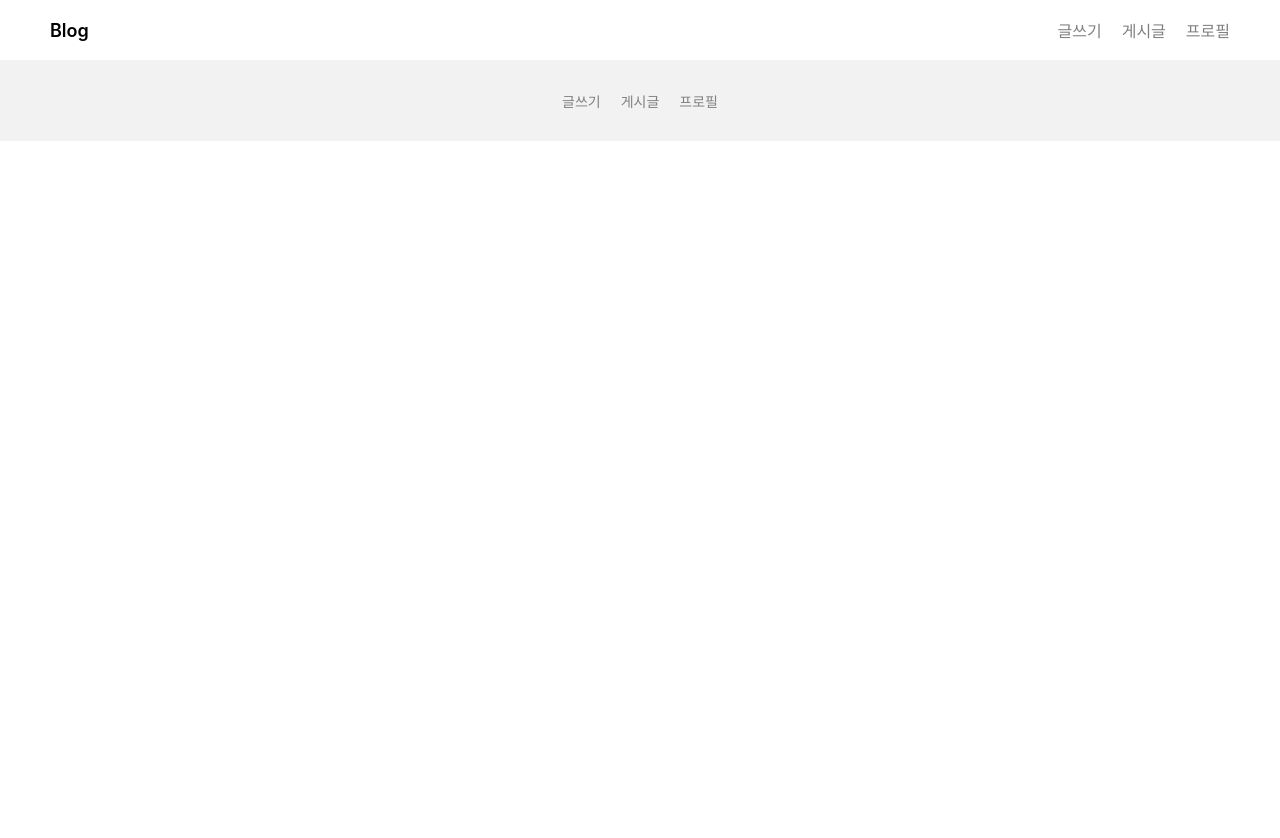
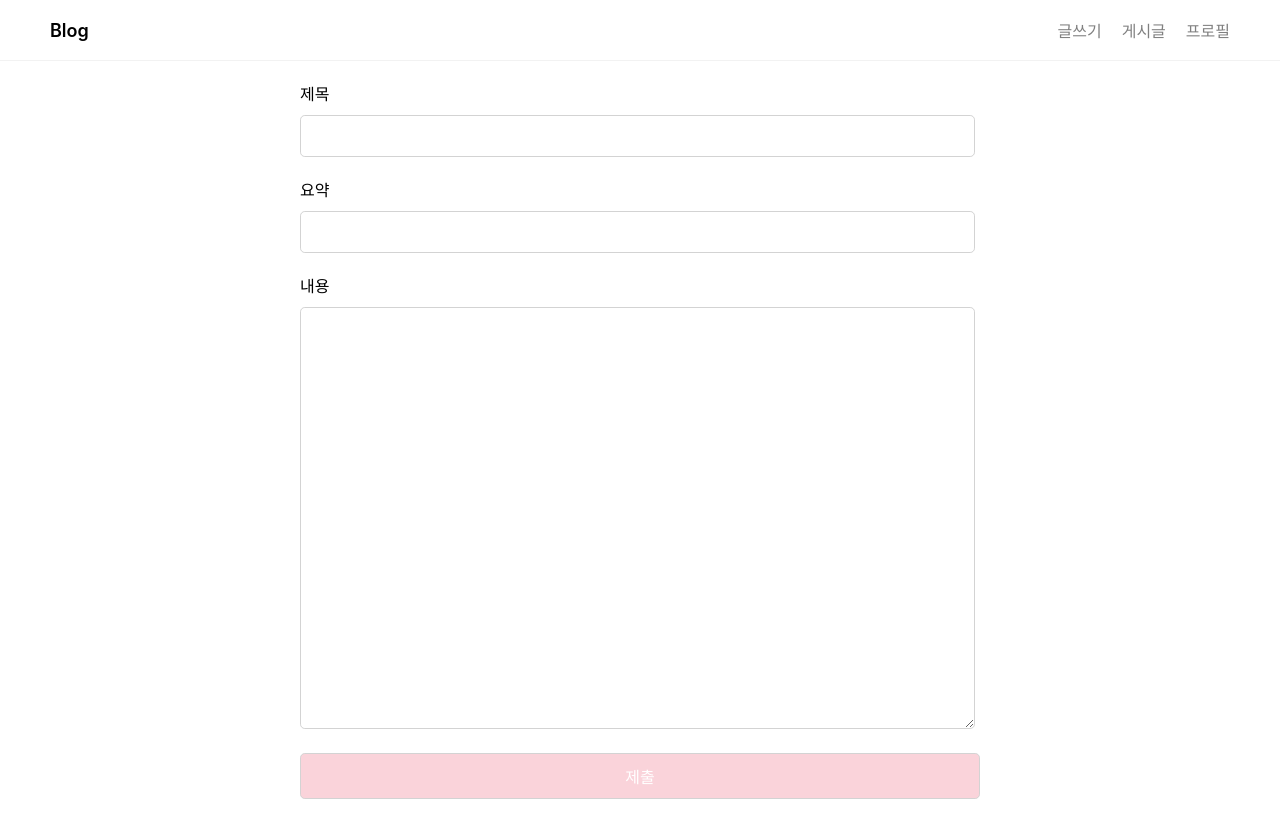
Before and after one commit to wlsgml0229/blog, a React (Create React App) app: page /posts/new in a window 1280 px wide. Shown: the top 838 px of the page. Before the commit the page ends 800 px from the top, so only its background shows below. Built offline with nearby package versions, Linux system fonts and the light colour scheme.

Commit message:
Feat: post 작성페이지 추가

```diff
--- a/src/App.css
+++ /dev/null
@@ -1,38 +0,0 @@
-.App {
-  text-align: center;
-}
-
-.App-logo {
-  height: 40vmin;
-  pointer-events: none;
-}
-
-@media (prefers-reduced-motion: no-preference) {
-  .App-logo {
-    animation: App-logo-spin infinite 20s linear;
-  }
-}
-
-.App-header {
-  background-color: #282c34;
-  min-height: 100vh;
-  display: flex;
-  flex-direction: column;
-  align-items: center;
-  justify-content: center;
-  font-size: calc(10px + 2vmin);
-  color: white;
-}
-
-.App-link {
-  color: #61dafb;
-}
-
-@keyframes App-logo-spin {
-  from {
-    transform: rotate(0deg);
-  }
-  to {
-    transform: rotate(360deg);
-  }
-}
--- a/src/App.tsx
+++ b/src/App.tsx
@@ -1,5 +1,4 @@
 import React from "react";
-import "./App.css";
 import Router from "./components/Router";
 
 function App() {
--- /dev/null
+++ b/src/components/PostForm.tsx
@@ -0,0 +1,19 @@
+export default function PostForm() {
+    return (<form action="/post" method="POST" className="form">
+    <div className="form__block">
+        <label htmlFor="title">제목</label>
+        <input type="text" name="title" id="title" required />
+    </div>
+    <div className="form__block">
+        <label htmlFor="title">요약</label>
+        <input type="text" name="summary" id="summary" required />
+    </div>
+    <div className="form__block">
+        <label htmlFor="title">내용</label>
+        <textarea  name="content" id="content" required />
+    </div>
+    <div className="form__block">
+        <input type="submit" value="제출" className="form__btn--submit" />
+    </div>
+    </form>)
+}
--- a/src/index.css
+++ b/src/index.css
@@ -340,3 +340,58 @@ input#img-3:checked ~ .carousel__dots label#img-dot-3 {
 input:checked + .carousel__slide-container .nav label {
   display: block;
 }
+
+
+/* form */
+.form {
+  margin: 0 auto;
+  max-width: 680px;
+}
+
+.form input {
+  height: 20px;
+  padding: 10px 10px;
+  font-size: 16px;
+  border-radius: 0.3rem;
+  border:  1px solid lightgrey;
+  width: 96%;
+  max-width: 680px;
+}
+
+.form textarea {
+  min-height: 400px;
+  padding: 10px 10px;
+  font-size: 16px;
+  line-height: 1.5rem;
+  border-radius: 0.3rem;
+  border:  1px solid lightgrey;
+  width: 96%;
+  max-width: 680px;
+}
+
+.form .form__block {
+  margin-top: 20px;
+  width: 100%;
+}
+
+.form label {
+  display: flex;
+  font-weight: 500;
+  margin-bottom: 10px;
+  margin-top: 20px;
+}
+
+.form .form__btn--submit {
+  width: 100%;
+  padding: 10px;
+  height: auto;
+  cursor: pointer;
+  margin: 0 auto;
+  background-color: rgb(250, 211, 218);
+  color: white;
+  margin-bottom: 50px;
+}
+
+.form .form__btn--submit:hover, .form .form__btn--submit:active {
+  background-color: pink;
+}
--- a/src/pages/posts/new.tsx
+++ b/src/pages/posts/new.tsx
@@ -1,12 +1,12 @@
 import Header from "components/Header";
 import Footer from "components/Footer";
+import PostForm from "components/PostForm";
 
 export default function PostNew() {
   return (
     <>
       <Header />
-      <div></div>
-      <Footer />
+      <PostForm/>
     </>
   );
 }
```
Also changed, not shown: src/logo.svg (deleted).
